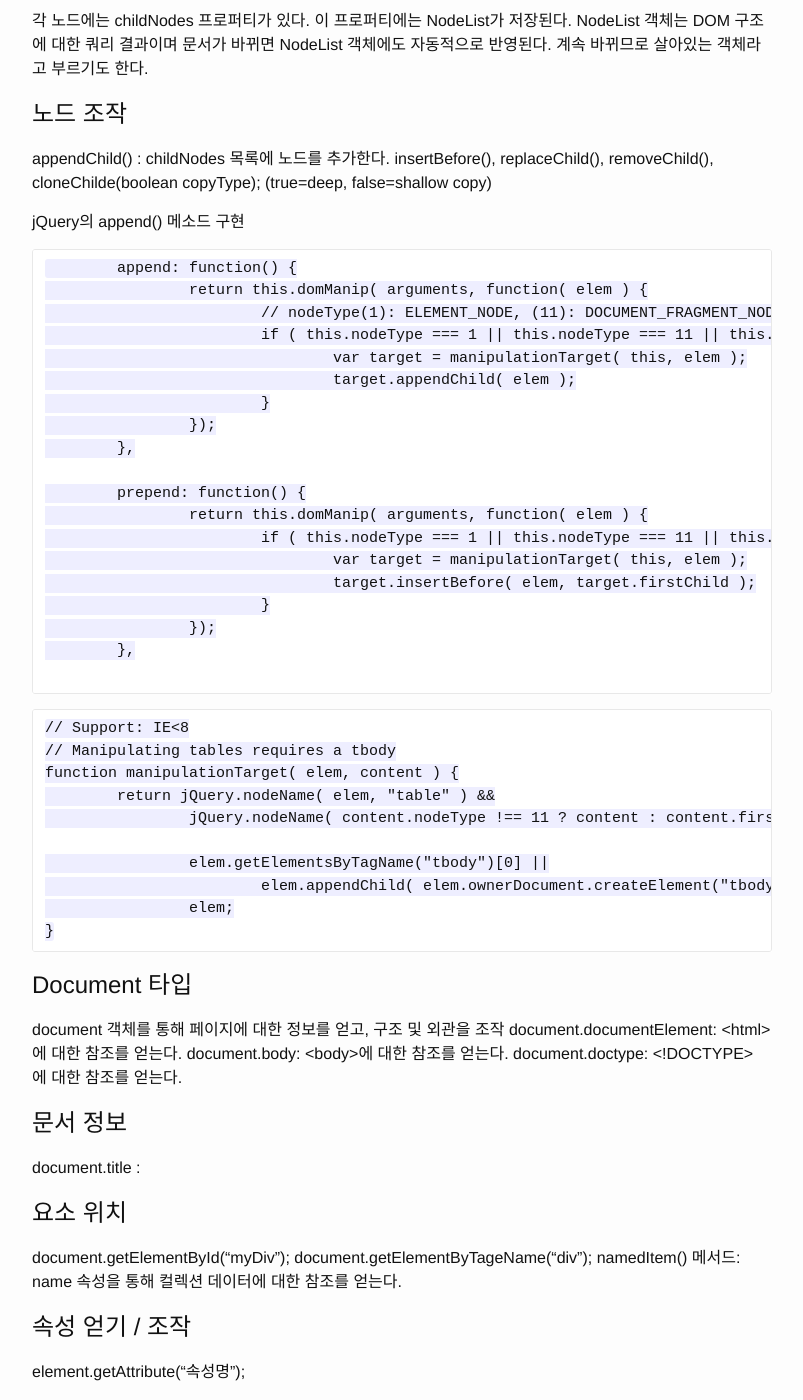
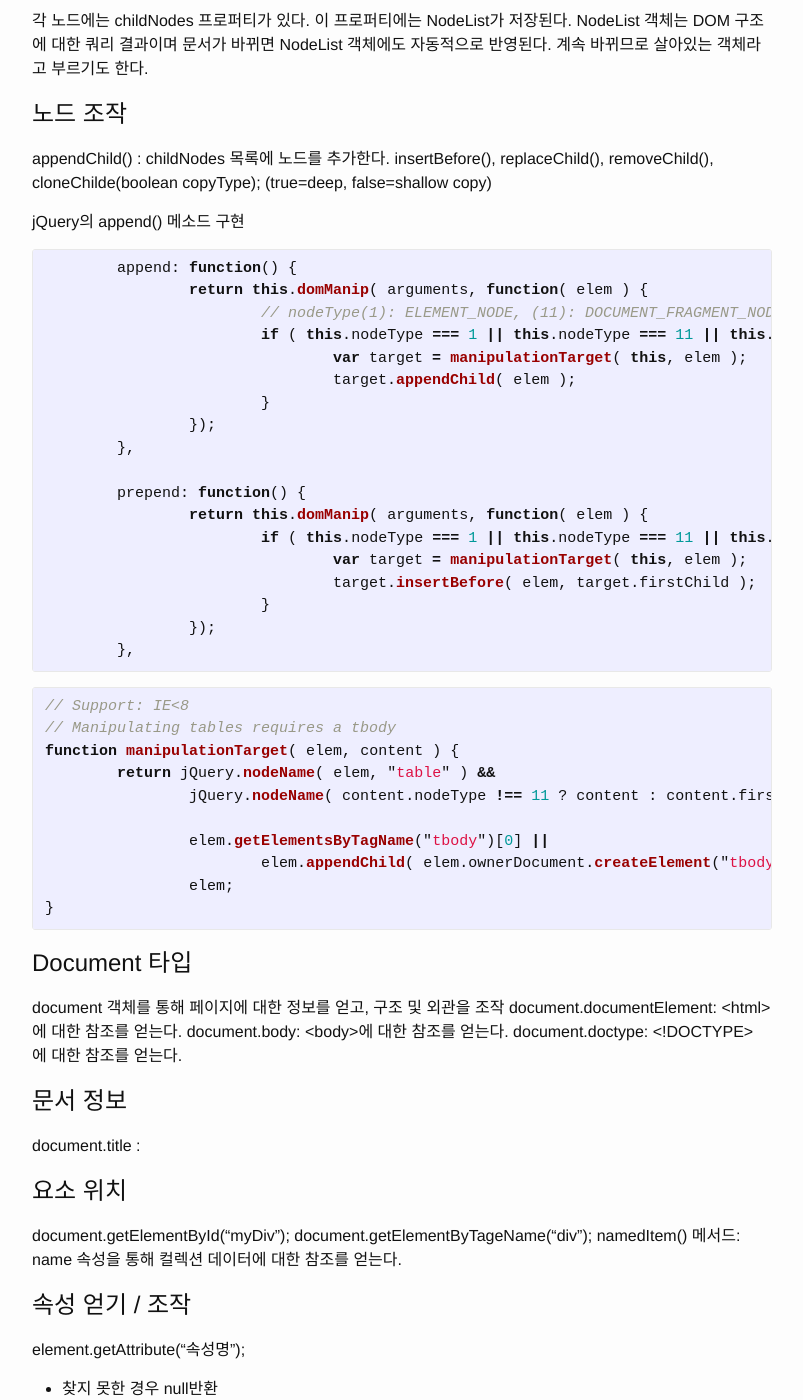
Before and after one commit to iyoon/iyoon.github.io, a Jekyll site: the page built from _posts/2015-10-04-javscript-client-detecting.markdown, in a window 1280 px wide and 1400 px high, scrolled down 2596 px. Shown: the whole window, without its empty margins (238-1041 px from the left). Built offline with Jekyll 4.4.1, drawn with Linux system fonts in a browser that asks for light colours; some of the changed text lies outside the part shown.

Commit message:
update javascript 9/10

````diff
--- a/_posts/2015-10-04-javscript-client-detecting.markdown
+++ b/_posts/2015-10-04-javscript-client-detecting.markdown
@@ -19,7 +19,7 @@ categories: jekyll update
 예를 들어 DOM에서 element를 찾는 (IE+6)document.getElemementById는 익스플로러 버전6부터 지원한다.
 그 이하의 버전에서는 (IE 5-)document.all 메소드를 통해 같은 기능을 지원한다.
 
-```
+{% highlight javascript %}
 function getElemeny(id){
 	// 코드 실행의 능률 향상을 위해 가장 일반적인 case를 조건문의 첫번째로 비교한다.
 	if(document.elementById){
@@ -32,7 +32,7 @@ function getElemeny(id){
 		throw new Error("No way to retieve element");
 	}
 }
-```
+{% endhighlight %}
 
 #잘못된 기능 탐지
 
@@ -40,25 +40,27 @@ function getElemeny(id){
 
 파이어폭스 브라우저 탐지 코드
 
-```
+{% highlight javascript %}
 var isFireFox = !!(navigator.vendor && navigator.vendorSub);
-```
+{% endhighlight %}
+
 과거에는 navigator.vendor 와 navigator.venderSub만 체크하면 파이어폭스 브라우저임을 알 수 있었지만
 현재는 사파리, 크롬 등도 해당 프로퍼티를 사용하고 있다.
 
 익스플로러 브라우저 탐지 코드
 
-```
+{% highlight javascript %}
 var isIE = !! (document.all && document.uniqueID);
-```
+{% endhighlight %}
+
 미래에도 해당 프로퍼티 혹은 메소드가 존재 할 지 단정지을 수 없다.
 
 
 #브라우저 그룹
 
-```
+{% highlight javascript %}
 var hasDOM1 = !!(document.getElementById && document.createElement && document.getElementByTagName);
-```
+{% endhighlight %}
 
 DOM Level1 의 기능을 지원하는지를 체크하는 기능탐지는 반복적인 기능탐지 코드를 사용하지 않아도 되므로 추천!
 
@@ -72,15 +74,15 @@ DOM Level1 의 기능을 지원하는지를 체크하는 기능탐지는 반복
 # 서버를 속이는 행위 ?
 넷스케이프 커뮤니테이션즈 (이하 넷스케이프) 는 모질라("모자이크 킬러의 의미")라는 코드네임을 따서 사용자 에이전트 문자열을 다음과 같이 정의했다.
 
-```
+{% highlight text %}
 Mozilla/Version [Laugage] (Platform; Encryption)
-```
+{% endhighlight %}
 
 후속 주자로서 넷스케이프를 따라 잡으려 했던 익스플로러3의 에이전트 문자열은 다음과 같이 정의 했다.
 
-```
+{% highlight text %}
 Mozilar/2.0 (compatible; MSIE Version; Operating System)
-```
+{% endhighlight %}
 
 MSIE 라는 문자열을 통해 IE 인지는 알겠지만... 왠 경쟁사의 Mozilar 코드네임을 사용할 수 밖에 없었을까?
 
@@ -93,9 +95,9 @@ MSIE 라는 문자열을 통해 IE 인지는 알겠지만... 왠 경쟁사의 Mo
 
 크롬의 에이전트 문자열
 
-```
+{% highlight text %}
 "Mozilla/5.0 (Macintosh; Intel Mac OS X 10_10_1) AppleWebKit/537.36 (KHTML, like Gecko) Chrome/45.0.2454.101 Safari/537.36"
-```
+{% endhighlight %}
 
 
 #10장 DOM
@@ -134,7 +136,7 @@ insertBefore(), replaceChild(), removeChild(), cloneChilde(boolean copyType); (t
 
 jQuery의 append() 메소드 구현
 
-```
+{% highlight javascript %}
 	append: function() {
 		return this.domManip( arguments, function( elem ) {
 			// nodeType(1): ELEMENT_NODE, (11): DOCUMENT_FRAGMENT_NODE (9):DOCUMENT_NODE
@@ -153,11 +155,10 @@ jQuery의 append() 메소드 구현
 			}
 		});
 	},
-
-```
+{% endhighlight %}
 
 
-```
+{% highlight javascript %}
 // Support: IE<8
 // Manipulating tables requires a tbody
 function manipulationTarget( elem, content ) {
@@ -168,7 +169,7 @@ function manipulationTarget( elem, content ) {
 			elem.appendChild( elem.ownerDocument.createElement("tbody") ) :
 		elem;
 }
-```
+{% endhighlight %}
 
 # Document 타입
 
````
Also changed, not shown: 2 other files.
